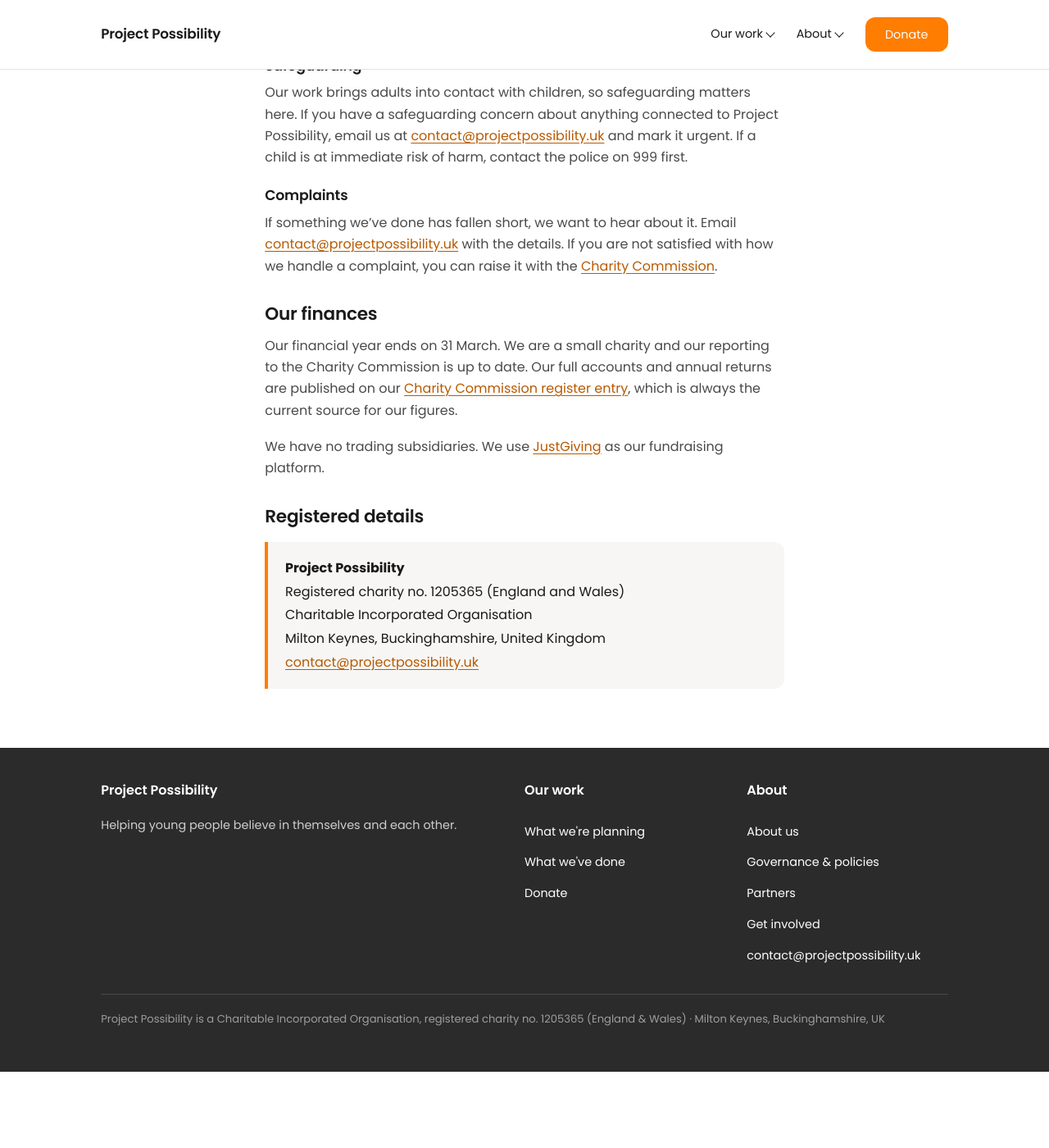
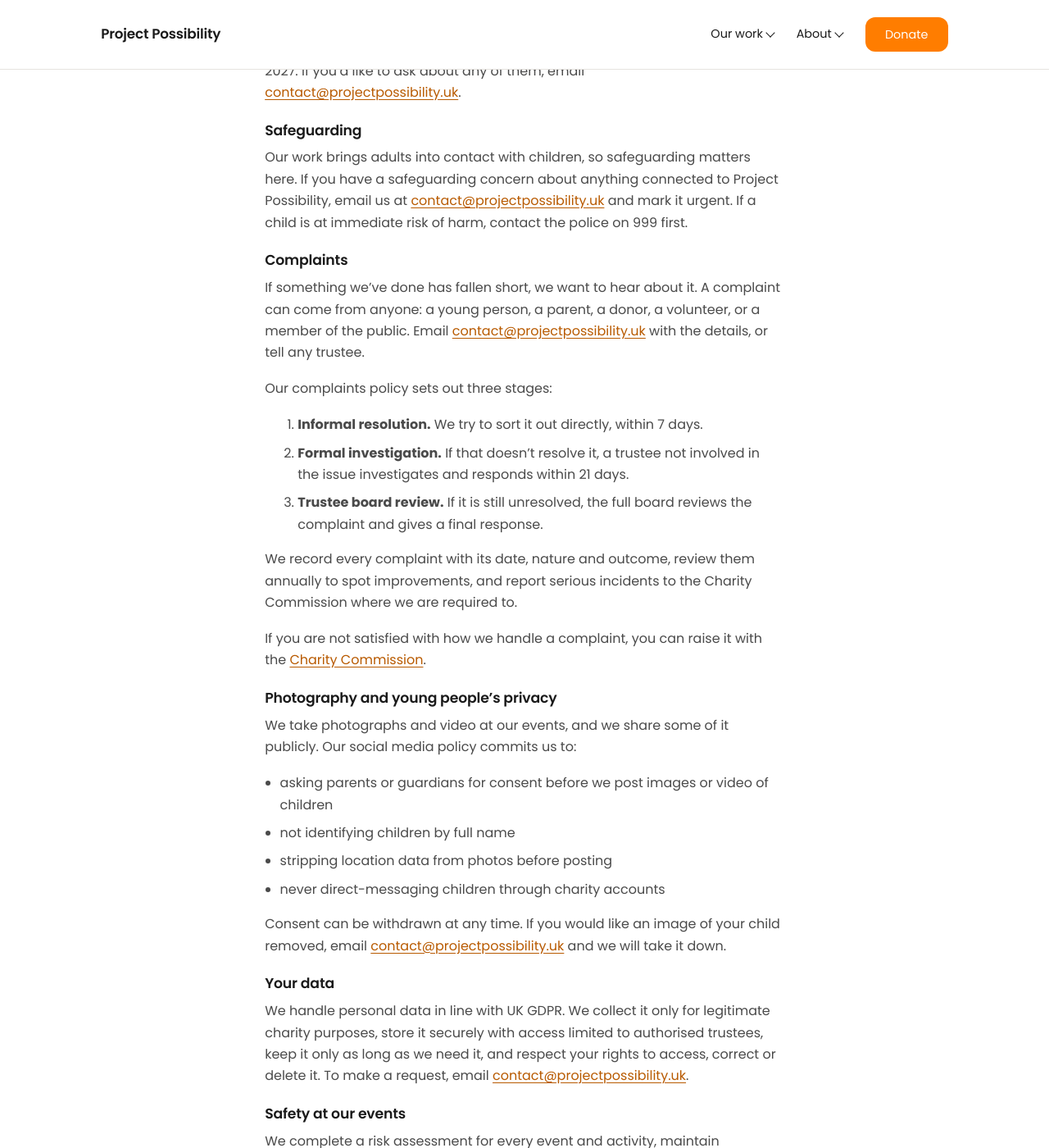
Before and after one commit to ttfnrob/projpossweb, a Jekyll site: the page built from governance.md, in a window 1280 px wide and 1400 px high, scrolled down 2593 px. Shown: the whole window at 82% size. Built offline with Jekyll 4.4.1, drawn with Linux system fonts in a browser that asks for light colours; before the commit the page ends 3900 px from its top, so only the background shows below that; some of the changed text lies outside the part shown.

Commit message:
Governance: publish complaints, privacy, data and event-safety commitments
Sourced from the January 2026 Operations Policy:
- Three-stage complaints procedure with real timescales
- Photography/consent commitments for children, plus a removal route
- UK GDPR handling and data-request route
- Event safety: risk assessments, supervision ratios, first aid, PL insurance

Policy PDF itself stays out of the repo: it carries a trustee home address.

```diff
--- a/governance.md
+++ b/governance.md
@@ -103,8 +103,9 @@ The charity holds the following policies, reviewed by the trustees:
 
 This list is as recorded on our
 [Charity Commission register entry](https://register-of-charities.charitycommission.gov.uk/en/charity-search/-/charity-details/5226236).
-If you'd like to ask about any of them, email
-[{{ site.contact_email }}](mailto:{{ site.contact_email }}?subject=Policy%20enquiry).
+The complaints, risk management and social media procedures sit together in our Operations Policy,
+approved in January 2026 and next reviewed in January 2027. If you'd like to ask about any of them,
+email [{{ site.contact_email }}](mailto:{{ site.contact_email }}?subject=Policy%20enquiry).
 
 ### Safeguarding
 
@@ -115,10 +116,48 @@ it urgent. If a child is at immediate risk of harm, contact the police on 999 fi
 
 ### Complaints
 
-If something we've done has fallen short, we want to hear about it. Email
-[{{ site.contact_email }}](mailto:{{ site.contact_email }}?subject=Complaint) with the details. If
-you are not satisfied with how we handle a complaint, you can raise it with the
+If something we've done has fallen short, we want to hear about it. A complaint can come from anyone:
+a young person, a parent, a donor, a volunteer, or a member of the public. Email
+[{{ site.contact_email }}](mailto:{{ site.contact_email }}?subject=Complaint) with the details, or
+tell any trustee.
+
+Our complaints policy sets out three stages:
+
+1. **Informal resolution.** We try to sort it out directly, within 7 days.
+2. **Formal investigation.** If that doesn't resolve it, a trustee not involved in the issue investigates and responds within 21 days.
+3. **Trustee board review.** If it is still unresolved, the full board reviews the complaint and gives a final response.
+
+We record every complaint with its date, nature and outcome, review them annually to spot
+improvements, and report serious incidents to the Charity Commission where we are required to.
+
+If you are not satisfied with how we handle a complaint, you can raise it with the
 [Charity Commission](https://www.gov.uk/complain-about-charity).
+
+### Photography and young people's privacy
+
+We take photographs and video at our events, and we share some of it publicly. Our social media
+policy commits us to:
+
+- asking parents or guardians for consent before we post images or video of children
+- not identifying children by full name
+- stripping location data from photos before posting
+- never direct-messaging children through charity accounts
+
+Consent can be withdrawn at any time. If you would like an image of your child removed, email
+[{{ site.contact_email }}](mailto:{{ site.contact_email }}?subject=Image%20removal%20request) and we
+will take it down.
+
+### Your data
+
+We handle personal data in line with UK GDPR. We collect it only for legitimate charity purposes,
+store it securely with access limited to authorised trustees, keep it only as long as we need it, and
+respect your rights to access, correct or delete it. To make a request, email
+[{{ site.contact_email }}](mailto:{{ site.contact_email }}?subject=Data%20request).
+
+### Safety at our events
+
+We complete a risk assessment for every event and activity, maintain appropriate adult-to-child
+supervision ratios, provide first aid at events, and hold public liability insurance.
 
 ## Our finances
 
```
